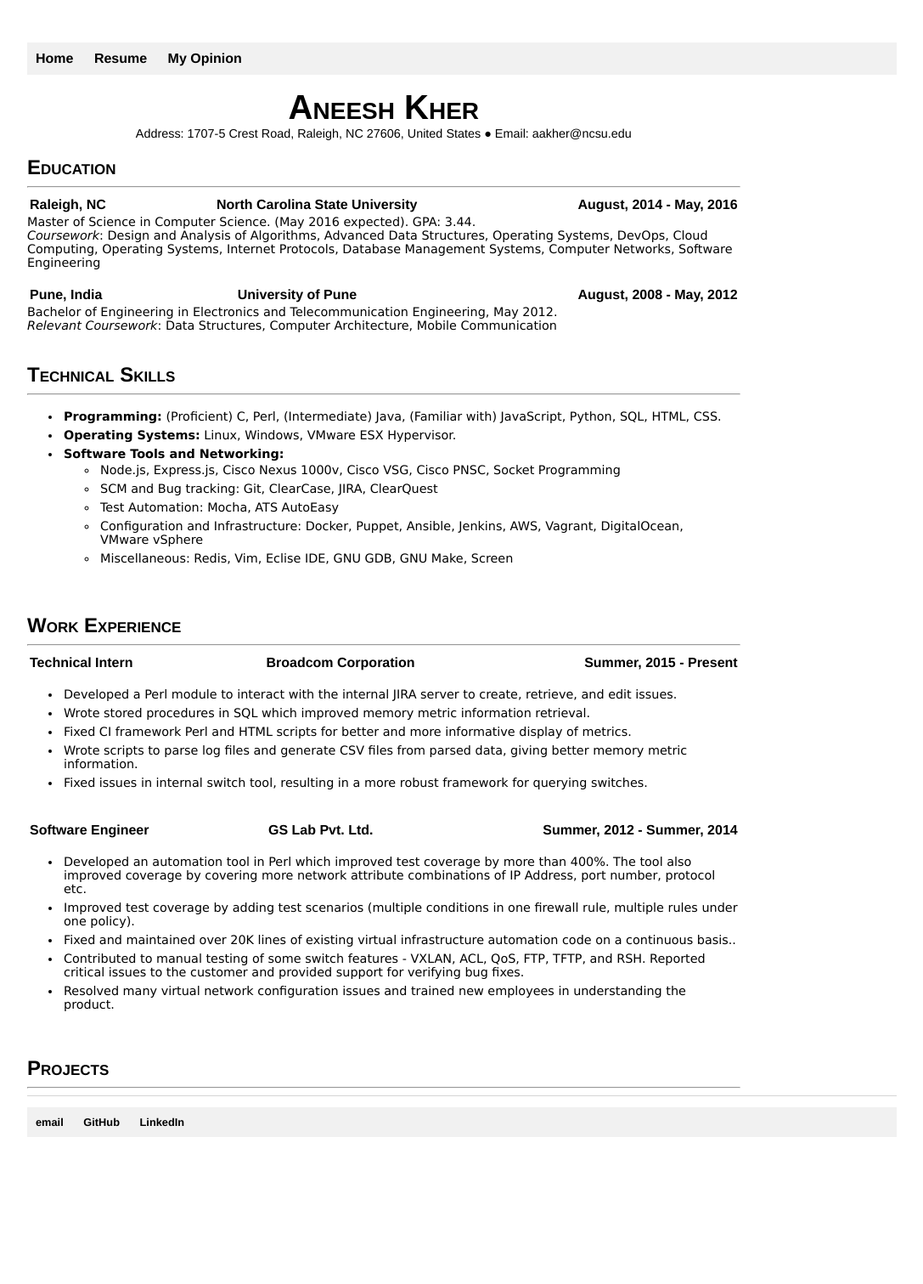
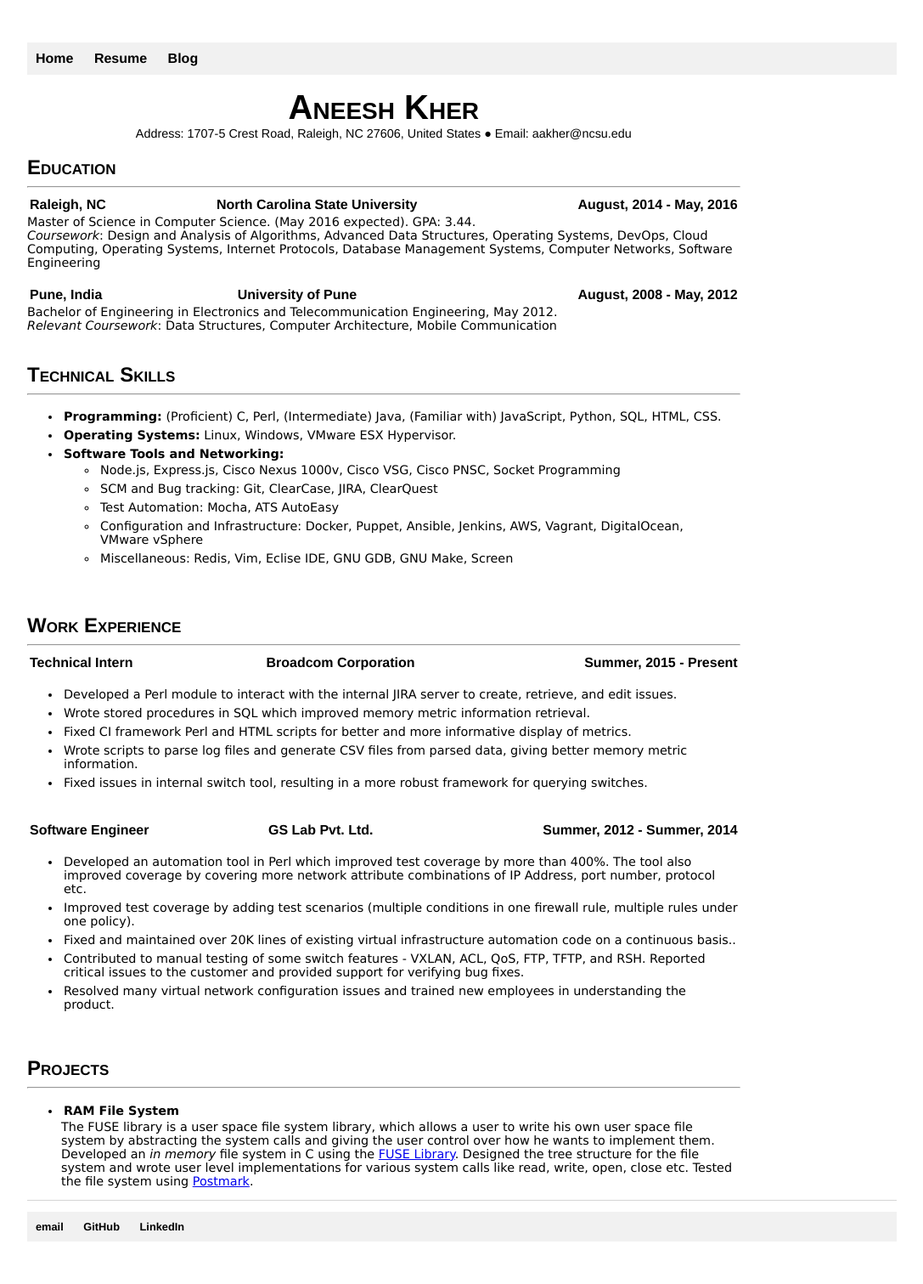
Before and after one commit to aneeshkher/aneeshkher.github.io, a Jekyll site: the page built from resume/index.html, in a window 1280 px wide. Shown: the whole page at 85% size, without its empty margins (96-1183 px from the left). Built offline with Jekyll 4.4.1, drawn with Linux system fonts in a browser that asks for light colours; before the commit the page ends 1388 px from its top, so only the background shows below that.

Commit message:
Add blog folder and one project to resume

```diff
--- a/_layouts/default.html
+++ b/_layouts/default.html
@@ -11,7 +11,7 @@
 			<li><a href="/">Home</a></li>
 			<!-- <li><a href="/about">About</a></li> -->
 			<li><a href="/resume">Resume</a></li>
-			<li><a href="/blog">My Opinion</a></li>
+			<li><a href="/blog">Blog</a></li>
 		</ul>
 		</nav>
 
--- /dev/null
+++ b/blog/index.html
@@ -0,0 +1,5 @@
+---
+layout: default
+title: "My Blog"
+---
+<h1>My opinion on some stuff</h1>
--- a/resume/index.html
+++ b/resume/index.html
@@ -110,5 +110,14 @@
 	<div class="resume_section">Projects</div>
 	<hr>
 
-
+	<div class="resume_text">
+		<ul>
+			<li class="skill_out"><b>RAM File System</b></li>
+			The FUSE library is a user space file system library, which allows a user to write his own user space file system by abstracting the system calls and
+			giving the user control over how he wants to implement them.
+			Developed an <i>in memory</i> file system in C using the <a href="https://github.com/libfuse/libfuse">FUSE Library</a>. Designed the tree structure for the file system
+			and wrote user level implementations for various system calls like read, write, open, close etc. Tested the file system using
+			<a href="http://www.engr.uconn.edu/~vkk06001/FEARLESS/benchmark/postmark-1.51/postmark-1.51.c">Postmark</a>.
+		</ul>
+	</div>
 </div>
```
